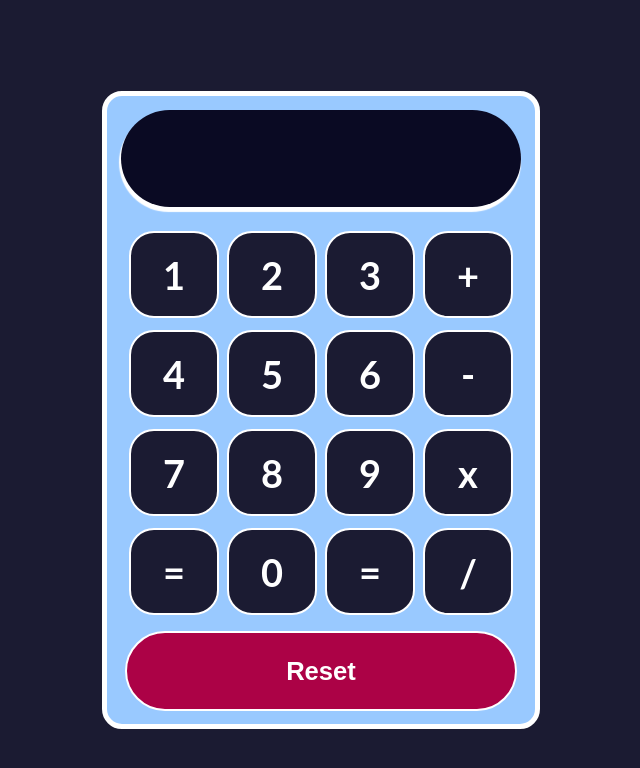
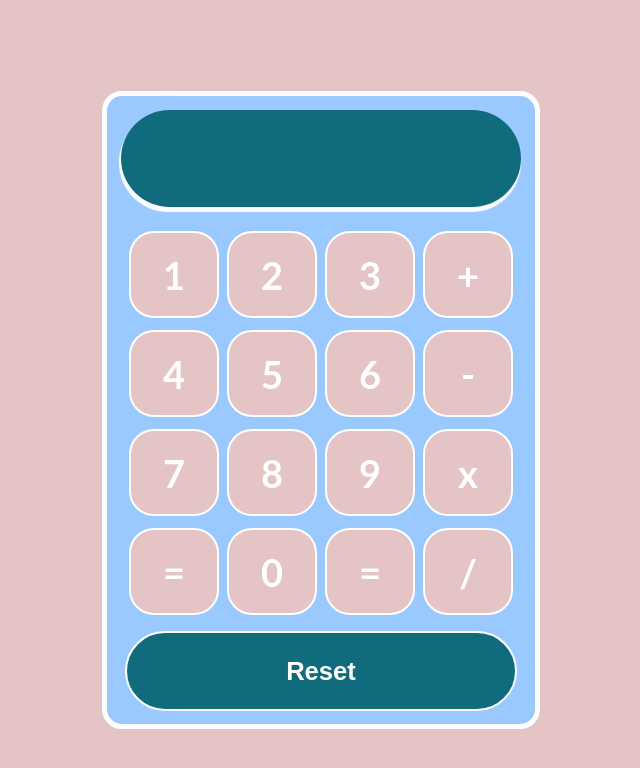
Before and after one commit to itsberriver/reactCalculator, a React (Create React App) app: page / in a window 1280 px wide. Shown: the top 768 px of the page, without its empty margins (319-959 px from the left). Built offline with nearby package versions, Linux system fonts and the light colour scheme.

Commit message:
changed styles

```diff
--- a/src/App.css
+++ b/src/App.css
@@ -1,7 +1,7 @@
 .App {
   height: 100vh;
   padding-top: 10px;
-  background-color: #1b1b32;
+  background-color: #e5c4c5;
   font-family: Lato, sans-serif;
   display: flex;
   flex-wrap: wrap;
--- a/src/stylesheets/Button.css
+++ b/src/stylesheets/Button.css
@@ -6,7 +6,7 @@
     align-items: center;
     font-weight: bold;
     font-size: 38px;
-    background-color: #1b1b32;
+    background-color: #e5c4c5;
     color: white;
     border-radius: 25px;
     border: 2px solid white;
@@ -16,5 +16,5 @@
   }
 
   .buttons-container:hover {
-    background-color: #5a01a7;
+    background-color: #106c7d;
   }
--- a/src/stylesheets/ClearButton.css
+++ b/src/stylesheets/ClearButton.css
@@ -3,7 +3,7 @@
     font-size: 1.6em;
     display: flex;
     flex: 1;
-    background-color: #ac0246;
+    background-color: #106c7d;
     margin-top: 8px;
     justify-content: center;
     align-items: center;
--- a/src/stylesheets/Screen.css
+++ b/src/stylesheets/Screen.css
@@ -7,7 +7,7 @@
     align-items: center;
     font-weight: bold;
     font-size: 30px;
-    background-color: #0a0a23;
+    background-color: #106c7d;
     color: white;
     padding: 11px 30px 11px 11px;
     margin: 1px solid #888;
```
